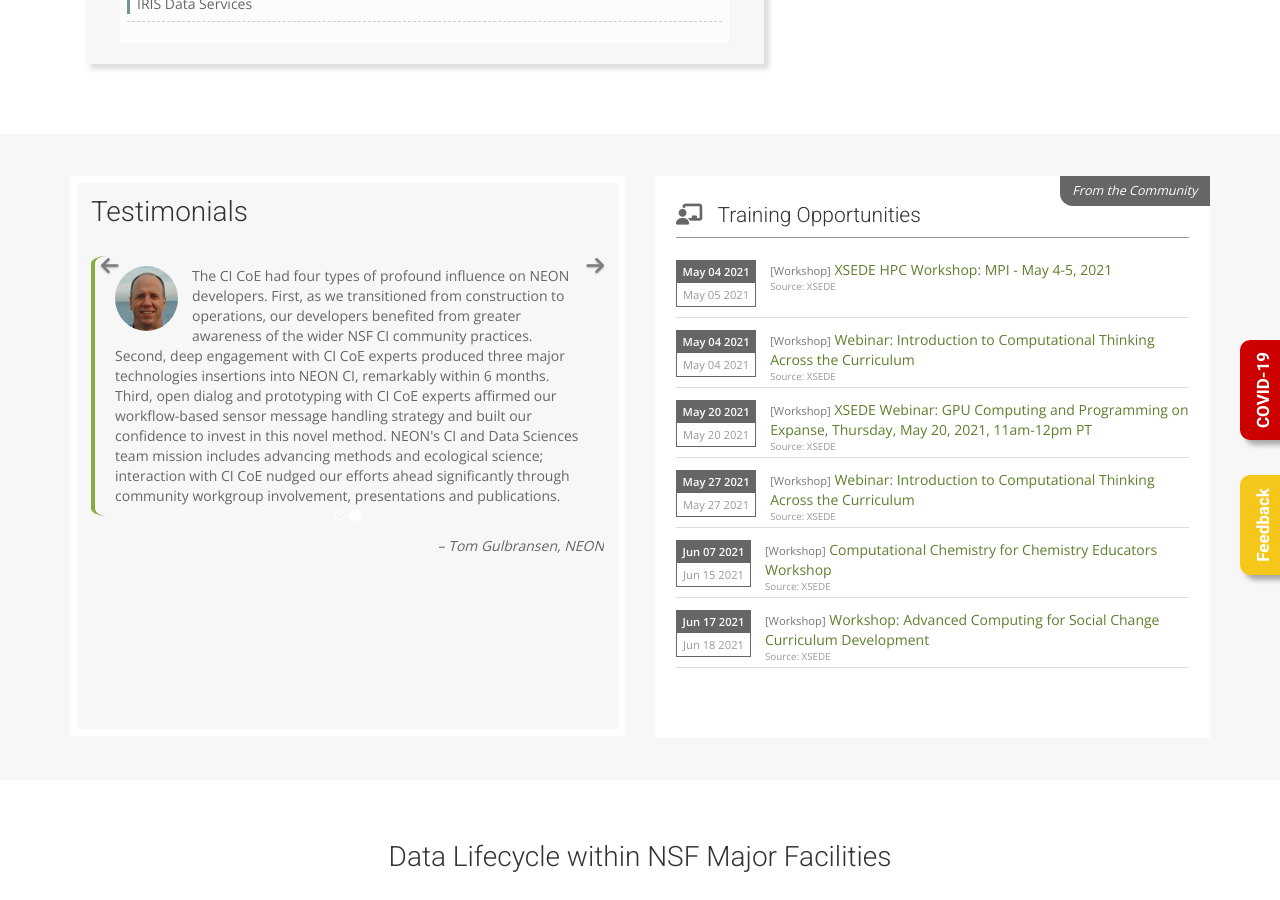
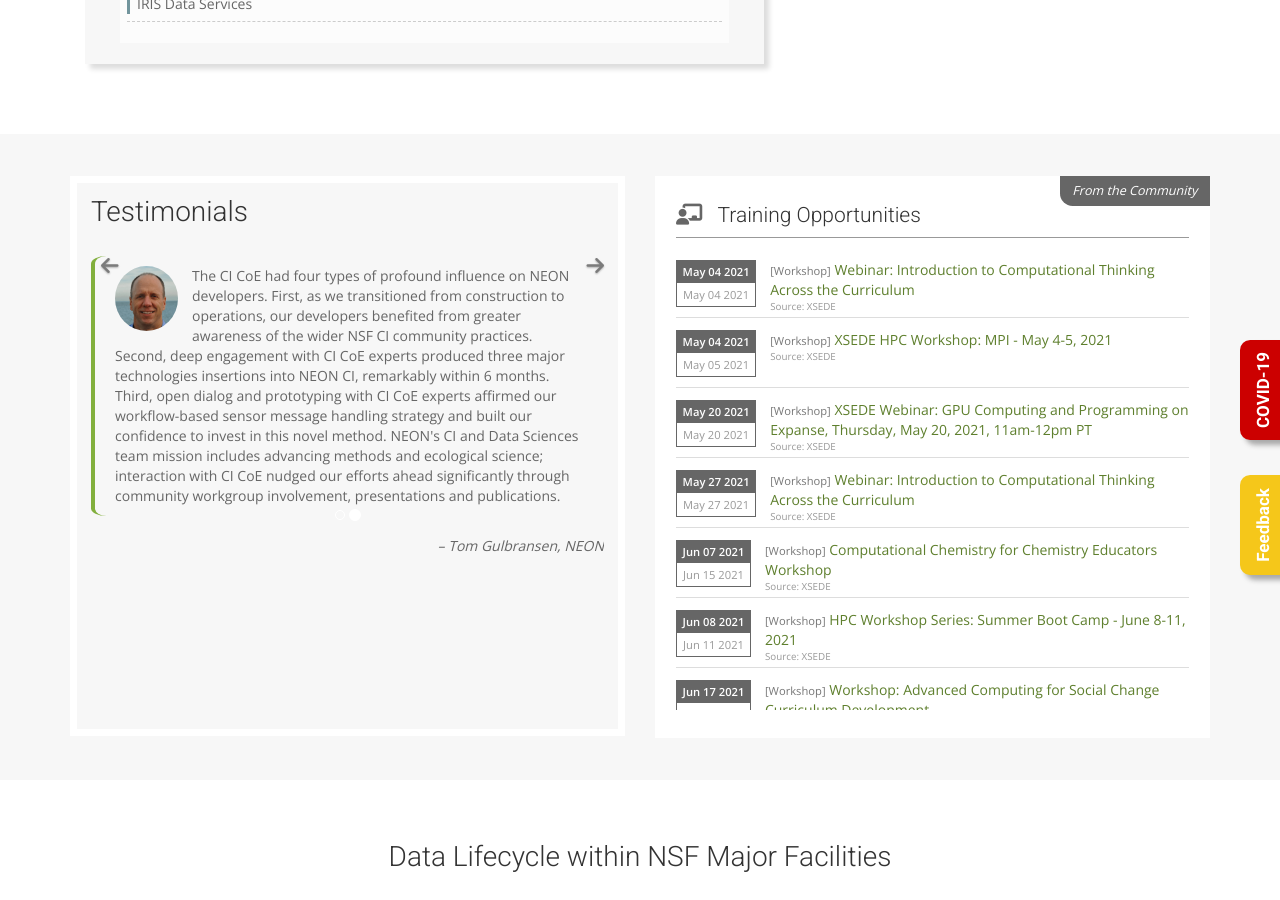
Before and after one commit to cicoe/cicoe.github.io, a Jekyll site: the page built from index.html, in a window 1280 px wide and 900 px high, scrolled down 1099 px. Built offline with Jekyll 4.4.1, drawn with Linux system fonts in a browser that asks for light colours; nearby versions of some CDN libraries; some web fonts are replaced; comment, search, counter and statistics services are not loaded.

Commit message:
updated training events

```diff
--- a/_data/training_opportunities.yml
+++ b/_data/training_opportunities.yml
@@ -1,3 +1,10 @@
+- categroy: Workshop
+  end_date: May 04, 2021
+  source: XSEDE
+  start_date: May 04, 2021
+  time: ''
+  title: 'Webinar: Introduction to Computational Thinking Across the Curriculum'
+  website: "https://www.xsede.org/web/xup/course-calendar/-/training-user/class/2334/session/3996/register"
 - categroy: Workshop
   end_date: May 05, 2021
   source: XSEDE
@@ -5,13 +12,6 @@
   time: ''
   title: 'XSEDE HPC Workshop: MPI - May 4-5, 2021'
   website: "https://www.xsede.org/web/xup/course-calendar/-/training-user/class/2336/session/3999/register"
-- categroy: Workshop
-  end_date: May 04, 2021
-  source: XSEDE
-  start_date: May 04, 2021
-  time: ''
-  title: 'Webinar: Introduction to Computational Thinking Across the Curriculum'
-  website: "https://www.xsede.org/web/xup/course-calendar/-/training-user/class/2334/session/3996/register"
 - categroy: Workshop
   end_date: May 20, 2021
   source: XSEDE
@@ -35,6 +35,13 @@
   title: Computational Chemistry for Chemistry Educators Workshop
   website: "Registration opens"
 - categroy: Workshop
+  end_date: June 11, 2021
+  source: XSEDE
+  start_date: June 08, 2021
+  time: ''
+  title: 'HPC Workshop Series: Summer Boot Camp - June 8-11, 2021'
+  website: "https://www.xsede.org/web/xup/course-calendar/-/training-user/class/2338/session/4002/register"
+- categroy: Workshop
   end_date: June 18, 2021
   source: XSEDE
   start_date: June 17, 2021
```
